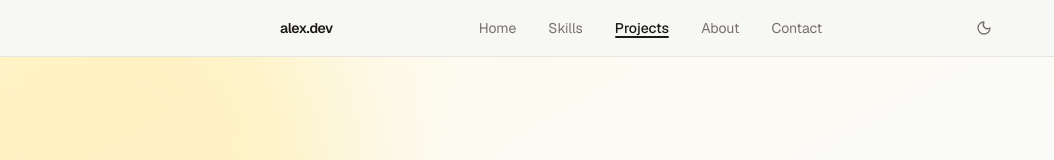
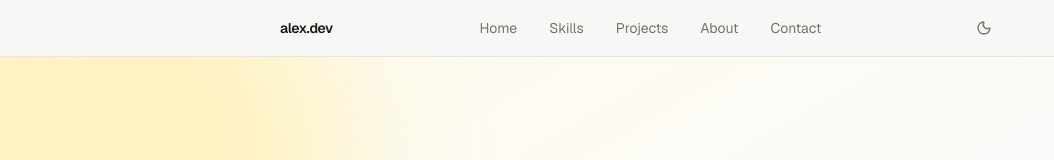
Before and after one commit to tony-97/portfolio, a Next.js app: page / in a window 1280 px wide. Shown: the top 160 px of the page, without its empty margins (0-1054 px from the left). Built offline with nearby package versions, Linux system fonts and the light colour scheme.

Commit message:
fix active navigation link indicator for different routes

```diff
--- a/components/navigation.tsx
+++ b/components/navigation.tsx
@@ -46,11 +46,12 @@ export default function Navigation<T extends React.ElementType[]>({
     path?: string;
   }) => {
     const sectionPath = section.path || "/";
-    const isActive =
-      activeSection === section.id ||
-      (sectionPath !== "/" &&
-        pathname.startsWith(sectionPath) &&
-        !activeSection);
+    let isActive = false;
+    if (sectionPath !== "/") {
+      isActive = pathname.startsWith(sectionPath);
+    } else {
+      isActive = pathname === "/" && activeSection === section.id;
+    }
     const href = sectionPath === "/" ? `/#${section.id}` : sectionPath;
     return { isActive, href };
   };
```
